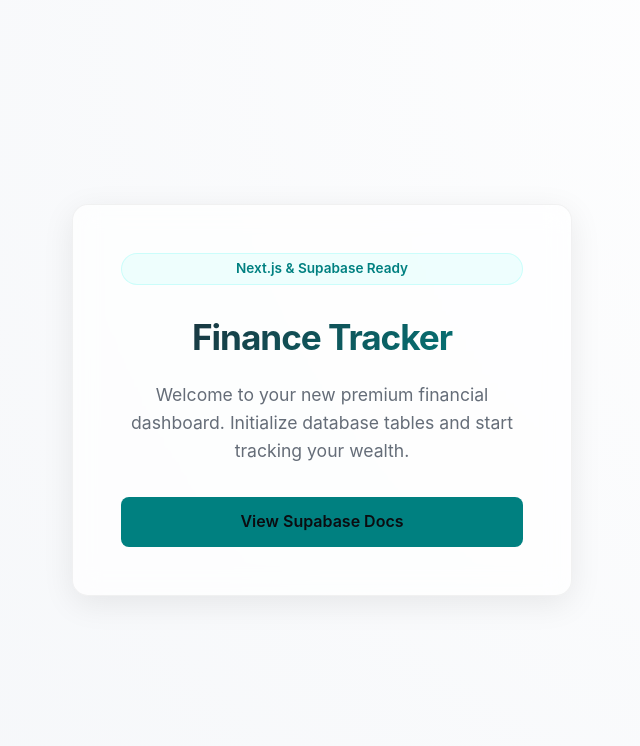
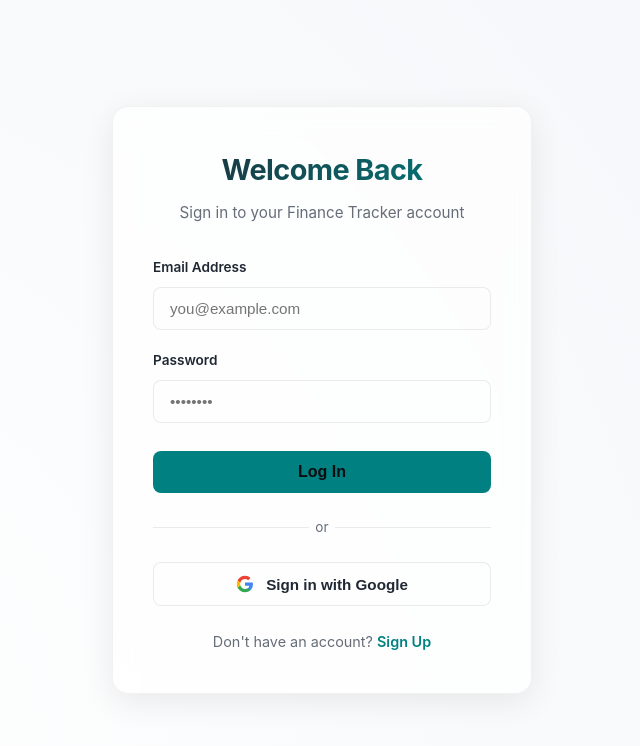
Before and after one commit to mralmostcool/finance-tracker, a Next.js app: page / in a window 1280 px wide. Shown: the top 746 px of the page, without its empty margins (318-958 px from the left). Built offline with nearby package versions, Linux system fonts and the light colour scheme.

Commit message:
refactor: move login page to root landing page / and update redirects

```diff
--- a/src/app/login/actions.ts
+++ b/src/app/actions.ts
@@ -11,13 +11,13 @@
   const password = formData.get('password') as string
 
   if (!email || !password) {
-    redirect('/login?error=Email and password are required')
+    redirect('/?error=Email and password are required')
   }
 
   const { error } = await supabase.auth.signInWithPassword({ email, password })
 
   if (error) {
-    redirect(`/login?error=${encodeURIComponent(error.message)}`)
+    redirect(`/?error=${encodeURIComponent(error.message)}`)
   }
 
   revalidatePath('/', 'layout')
@@ -41,7 +41,7 @@
   }
 
   revalidatePath('/', 'layout')
-  redirect('/login?message=Check your email to confirm your registration')
+  redirect('/?message=Check your email to confirm your registration')
 }
 
 export async function logout() {
@@ -49,5 +49,5 @@
   await supabase.auth.signOut()
 
   revalidatePath('/', 'layout')
-  redirect('/login')
+  redirect('/')
 }
--- a/src/app/auth/callback/route.ts
+++ b/src/app/auth/callback/route.ts
@@ -22,5 +22,5 @@
     }
   }
 
-  return NextResponse.redirect(`${origin}/login?error=Could not authenticate user`)
+  return NextResponse.redirect(`${origin}/?error=Could not authenticate user`)
 }
--- a/src/app/dashboard/page.tsx
+++ b/src/app/dashboard/page.tsx
@@ -1,6 +1,6 @@
 import { redirect } from "next/navigation";
 import { createClient } from "@/utils/supabase/server";
-import { logout } from "../login/actions";
+import { logout } from "../actions";
 import styles from "./dashboard.module.css";
 
 export default async function DashboardPage() {
@@ -10,7 +10,7 @@
   } = await supabase.auth.getUser();
 
   if (!user) {
-    redirect("/login");
+    redirect("/");
   }
 
   const userInitial = user.email ? user.email.charAt(0).toUpperCase() : "U";
--- a/src/app/page.tsx
+++ b/src/app/page.tsx
@@ -1,24 +1,74 @@
-import styles from "./page.module.css";
+import Link from "next/link";
+import { login } from "./actions";
+import GoogleButton from "./GoogleButton";
+import styles from "./auth.module.css";
 
-export default function Home() {
+interface SearchParams {
+  error?: string;
+  message?: string;
+}
+
+export default async function LoginPage({
+  searchParams,
+}: {
+  searchParams: Promise<SearchParams>;
+}) {
+  const { error, message } = await searchParams;
+
   return (
     <div className={styles.container}>
-      <main className={styles.card}>
-        <span className={styles.badge}>Next.js & Supabase Ready</span>
-        <h1 className={styles.title}>Finance Tracker</h1>
-        <p className={styles.subtitle}>
-          Welcome to your new premium financial dashboard. Initialize database tables and start tracking your wealth.
+      <div className={styles.card}>
+        <h1 className={styles.title}>Welcome Back</h1>
+        <p className={styles.subtitle}>Sign in to your Finance Tracker account</p>
+
+        {error && <div className={styles.errorAlert}>{error}</div>}
+        {message && <div className={styles.successAlert}>{message}</div>}
+
+        <form className={styles.form}>
+          <div className={styles.formGroup}>
+            <label className={styles.label} htmlFor="email">
+              Email Address
+            </label>
+            <input
+              id="email"
+              name="email"
+              type="email"
+              required
+              className={styles.input}
+              placeholder="you@example.com"
+            />
+          </div>
+
+          <div className={styles.formGroup}>
+            <label className={styles.label} htmlFor="password">
+              Password
+            </label>
+            <input
+              id="password"
+              name="password"
+              type="password"
+              required
+              className={styles.input}
+              placeholder="••••••••"
+            />
+          </div>
+
+          <button formAction={login} className={styles.button} id="login-btn">
+            Log In
+          </button>
+        </form>
+
+        <div className={styles.divider}>or</div>
+
+        <GoogleButton />
+
+        <p className={styles.footerText}>
+          Don&apos;t have an account?{" "}
+          <Link href="/signup" className={styles.link} id="signup-link">
+            Sign Up
+          </Link>
         </p>
-        <a
-          href="https://supabase.com/docs"
-          target="_blank"
-          rel="noopener noreferrer"
-          className={styles.button}
-          id="docs-button"
-        >
-          View Supabase Docs
-        </a>
-      </main>
+      </div>
     </div>
   );
 }
--- a/src/middleware.ts
+++ b/src/middleware.ts
@@ -33,15 +33,15 @@
 
   const path = request.nextUrl.pathname
 
-  // Protected routes: redirect to login if not logged in
+  // Protected routes: redirect to root if not logged in
   if (path.startsWith('/dashboard')) {
     if (!user) {
-      return NextResponse.redirect(new URL('/login', request.url))
+      return NextResponse.redirect(new URL('/', request.url))
     }
   }
 
   // Auth pages: redirect to dashboard if already logged in
-  if (path.startsWith('/login') || path.startsWith('/signup')) {
+  if (path === '/' || path.startsWith('/login') || path.startsWith('/signup')) {
     if (user) {
       return NextResponse.redirect(new URL('/dashboard', request.url))
     }
```
Also changed, not shown: src/app/login/page.tsx (deleted, +0 -74 lines), src/app/signup/page.tsx (+4 -4 lines), src/app/GoogleButton.tsx (renamed from src/app/login/GoogleButton.tsx), src/app/auth.module.css (renamed from src/app/login/auth.module.css).
